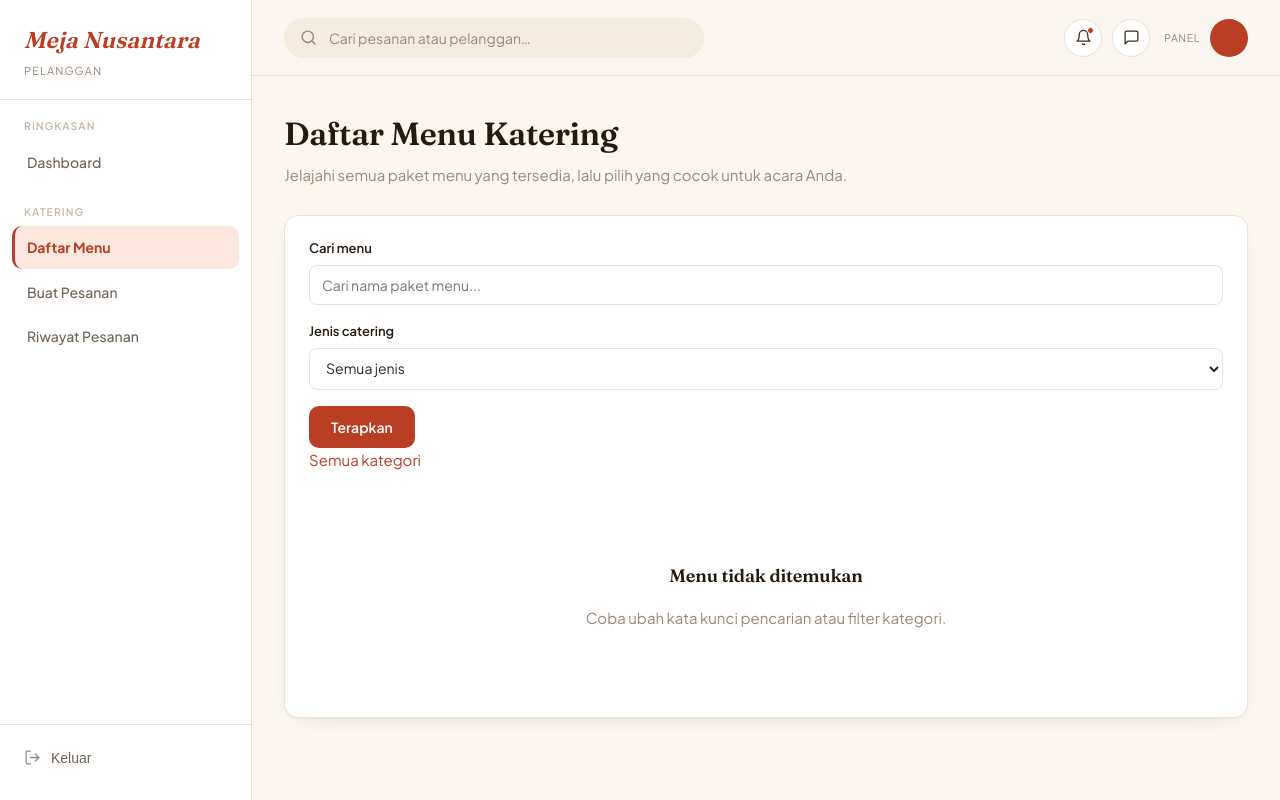
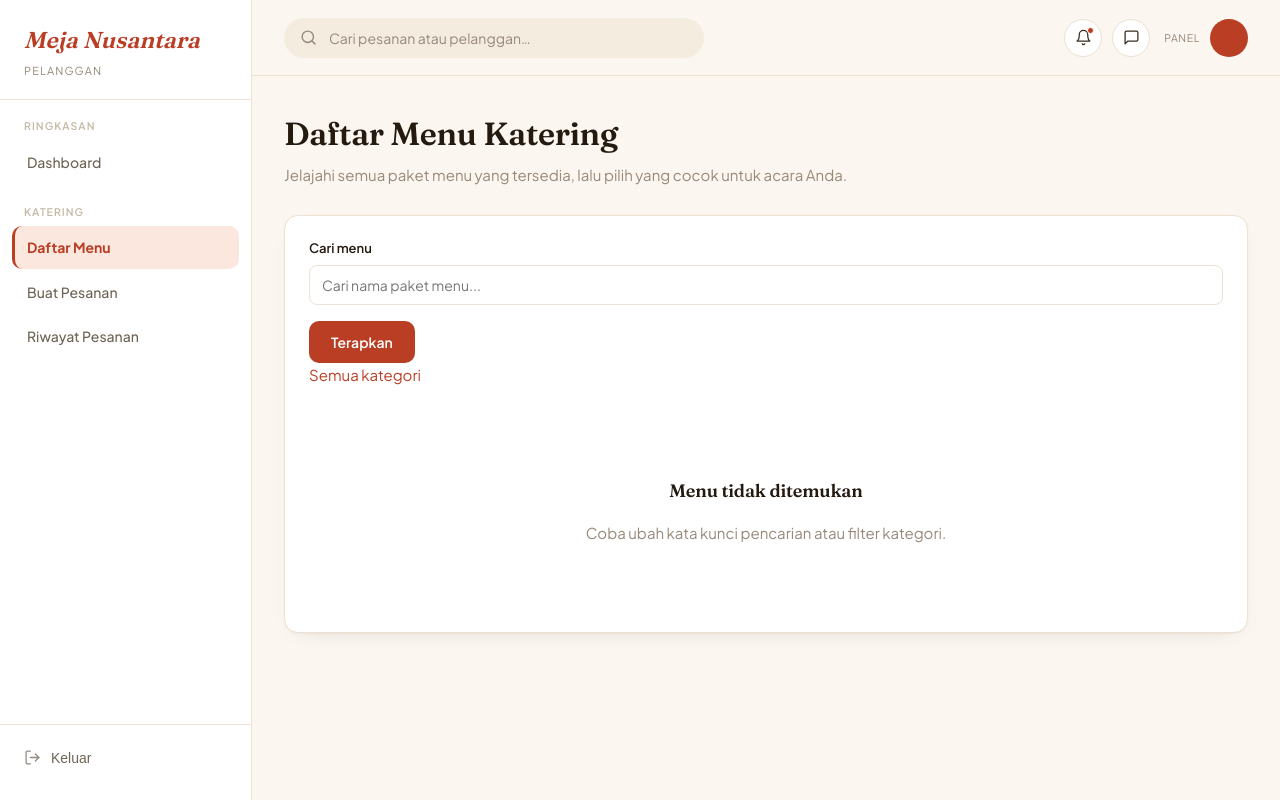
Before and after one commit to prsheilaa/catering-website, a Django app: template templates/pelanggan/menu_list.html in a window 1280 px wide. Run offline with Django 5.2, Linux system fonts and the light colour scheme; the template is opened without the code that fills it, so the values that code supplies are empty.

Commit message:
mengupdate halaman menu list pelanggan

```diff
--- a/templates/pelanggan/menu_list.html
+++ b/templates/pelanggan/menu_list.html
@@ -1,6 +1,7 @@
 {% extends "base.html" %}
 {% load static %}
-{% block title %}Daftar Menu — Meja Nusantara{% endblock %}
+
+{% block title %}Daftar Menu{% endblock %}
 {% block brand_sub %}Pelanggan{% endblock %}
 {% block topbar_title %}Daftar Menu{% endblock %}
 
@@ -31,15 +32,7 @@
       <label>Cari menu</label>
       <input type="text" name="q" value="{{ q }}" placeholder="Cari nama paket menu...">
     </div>
-    <div class="field">
-      <label>Jenis catering</label>
-      <select name="jenis">
-        <option value="">Semua jenis</option>
-        {% for j in jenis_list %}
-        <option value="{{ j.id }}" {% if jenis_id == j.id|stringformat:"s" %}selected{% endif %}>{{ j.nama }}</option>
-        {% endfor %}
-      </select>
-    </div>
+
     {% if kategori_id %}<input type="hidden" name="kategori" value="{{ kategori_id }}">{% endif %}
     <button type="submit" class="btn btn-primary">Terapkan</button>
     {% if q or jenis_id or kategori_id %}
```
